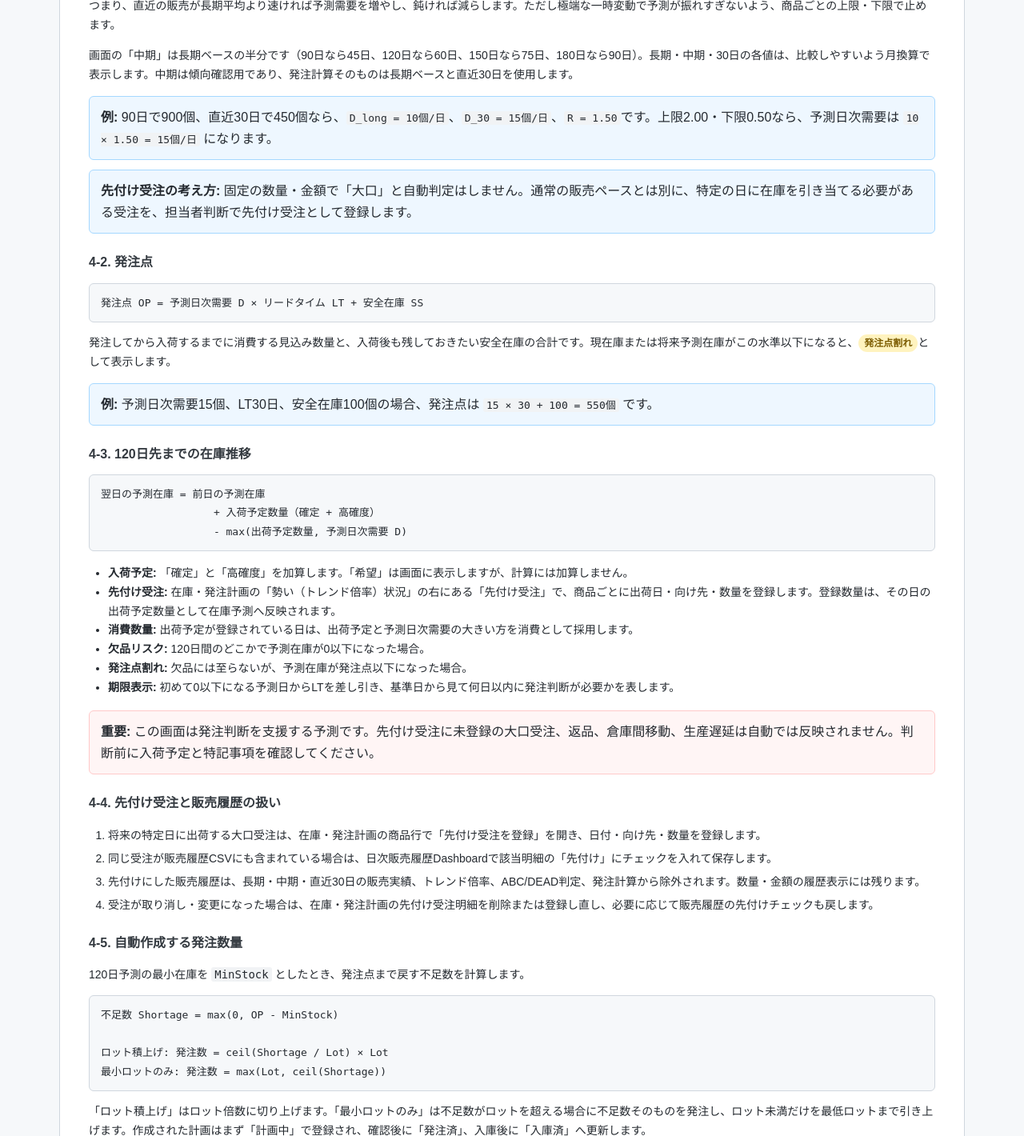
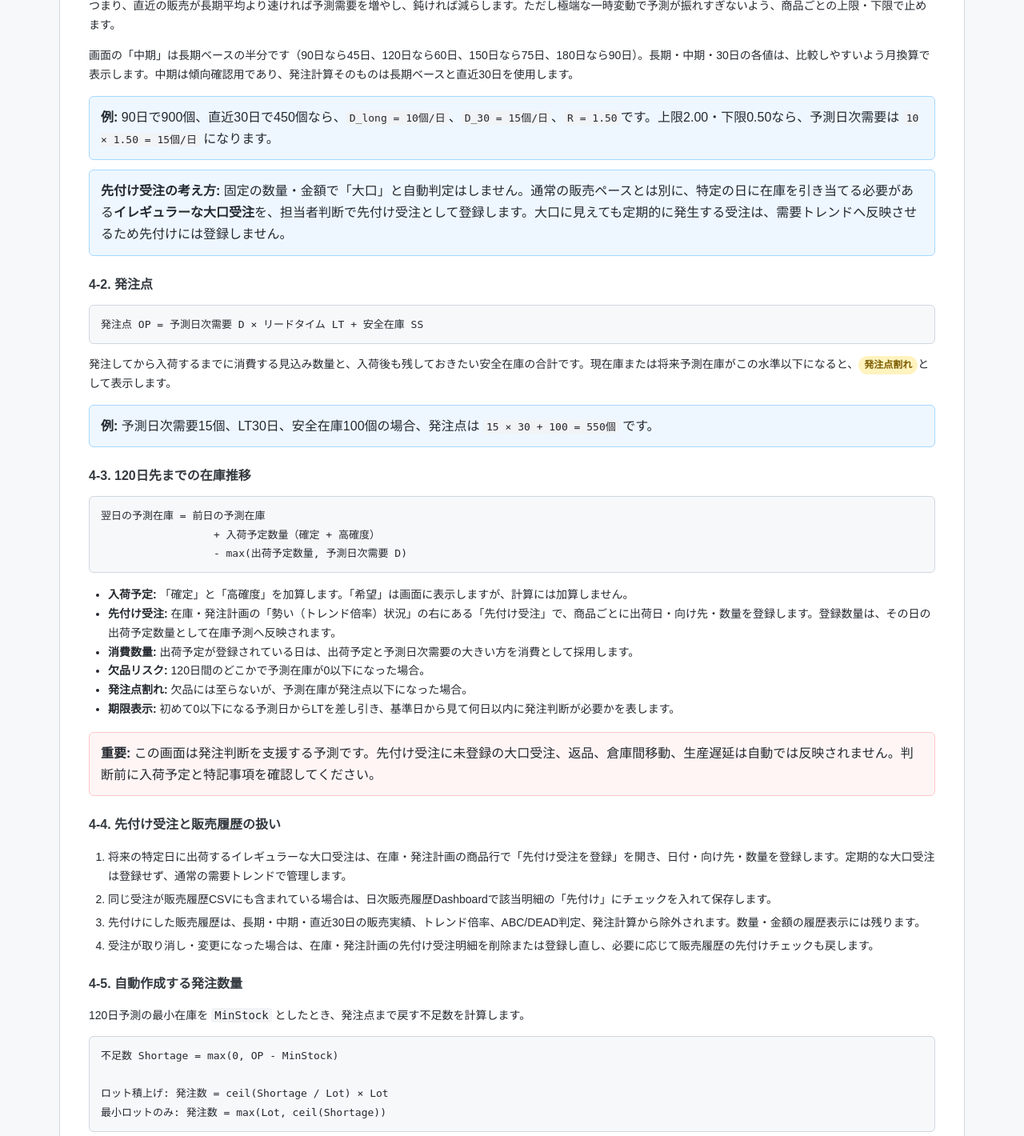
Before and after one commit to rohirino/ordering_plan, a Django app: page /guide/ in a window 1280 px wide. Shown: the part 2896-4316 px from the top of the page at 80% size. Run offline with Django 5.2, Linux system fonts and the light colour scheme.

Commit message:
Clarify future shipment handling for irregular large orders

```diff
--- a/inventory/templates/inventory/dashboard.html
+++ b/inventory/templates/inventory/dashboard.html
@@ -297,7 +297,7 @@
                     <th style="padding: 10px; min-width: 155px;" rowspan="2">現在庫数(合算) / <br><span style="color:#0056b3;">発注点(理論値)</span></th>
                     <th style="padding: 6px; color: #0056b3; background-color: #e6f0ff; text-align: center; min-width: 128px;">過去実績<br>月換算ベース</th>
                     <th style="padding: 6px; background-color: #ffe6f0; text-align: center; font-size: 13px; font-weight: bold; min-width: 140px;">勢い(トレンド倍率)<br>状況</th>
-                    <th style="padding: 6px; background-color: #fff3cd; text-align: center; font-size: 13px; font-weight: bold; min-width: 180px;" rowspan="2">先付け受注<br><span style="font-size: 10px; font-weight: normal;">日付・向け先・数量</span></th>
+                    <th style="padding: 6px; background-color: #fff3cd; text-align: center; font-size: 13px; font-weight: bold; min-width: 180px;" rowspan="2">先付け受注<br><span style="font-size: 10px; font-weight: normal;">イレギュラーな大口のみ</span></th>
                     <th style="padding: 10px; background-color: #fff3cd; text-align: center;" colspan="120">在庫予測推移タイムライン（未来120日間）</th>
                 </tr>
                 <tr>
@@ -417,6 +417,7 @@
                         <details class="shipment-details">
                             <summary>先付け受注を登録{% if item.future_shipments %}（{{ item.future_shipments|length }}件）{% endif %}</summary>
                             <div class="shipment-panel">
+                                <div style="margin-bottom:6px; font-size:10px; color:#6c757d;">定期的な大口受注は登録せず、通常の需要トレンドで管理します。</div>
                                 <form action="{% url 'create_shipment_schedule' item.product.id %}" method="POST" class="shipment-form">
                                     {% csrf_token %}
                                     <input type="hidden" name="current_company" value="{{ current_company }}">
--- a/inventory/templates/inventory/guide.html
+++ b/inventory/templates/inventory/guide.html
@@ -136,7 +136,7 @@
         <p>つまり、直近の販売が長期平均より速ければ予測需要を増やし、鈍ければ減らします。ただし極端な一時変動で予測が振れすぎないよう、商品ごとの上限・下限で止めます。</p>
         <p>画面の「中期」は長期ベースの半分です（90日なら45日、120日なら60日、150日なら75日、180日なら90日）。長期・中期・30日の各値は、比較しやすいよう月換算で表示します。中期は傾向確認用であり、発注計算そのものは長期ベースと直近30日を使用します。</p>
         <div class="note"><strong>例:</strong> 90日で900個、直近30日で450個なら、<code>D_long = 10個/日</code>、<code>D_30 = 15個/日</code>、<code>R = 1.50</code>です。上限2.00・下限0.50なら、予測日次需要は <code>10 × 1.50 = 15個/日</code> になります。</div>
-        <div class="note"><strong>先付け受注の考え方:</strong> 固定の数量・金額で「大口」と自動判定はしません。通常の販売ペースとは別に、特定の日に在庫を引き当てる必要がある受注を、担当者判断で先付け受注として登録します。</div>
+        <div class="note"><strong>先付け受注の考え方:</strong> 固定の数量・金額で「大口」と自動判定はしません。通常の販売ペースとは別に、特定の日に在庫を引き当てる必要がある<strong>イレギュラーな大口受注</strong>を、担当者判断で先付け受注として登録します。大口に見えても定期的に発生する受注は、需要トレンドへ反映させるため先付けには登録しません。</div>
 
         <h3>4-2. 発注点</h3>
         <div class="formula">発注点 OP = 予測日次需要 D × リードタイム LT + 安全在庫 SS</div>
@@ -159,7 +159,7 @@
 
         <h3>4-4. 先付け受注と販売履歴の扱い</h3>
         <ol class="checklist">
-            <li>将来の特定日に出荷する大口受注は、在庫・発注計画の商品行で「先付け受注を登録」を開き、日付・向け先・数量を登録します。</li>
+            <li>将来の特定日に出荷するイレギュラーな大口受注は、在庫・発注計画の商品行で「先付け受注を登録」を開き、日付・向け先・数量を登録します。定期的な大口受注は登録せず、通常の需要トレンドで管理します。</li>
             <li>同じ受注が販売履歴CSVにも含まれている場合は、日次販売履歴Dashboardで該当明細の「先付け」にチェックを入れて保存します。</li>
             <li>先付けにした販売履歴は、長期・中期・直近30日の販売実績、トレンド倍率、ABC/DEAD判定、発注計算から除外されます。数量・金額の履歴表示には残ります。</li>
             <li>受注が取り消し・変更になった場合は、在庫・発注計画の先付け受注明細を削除または登録し直し、必要に応じて販売履歴の先付けチェックも戻します。</li>
```
